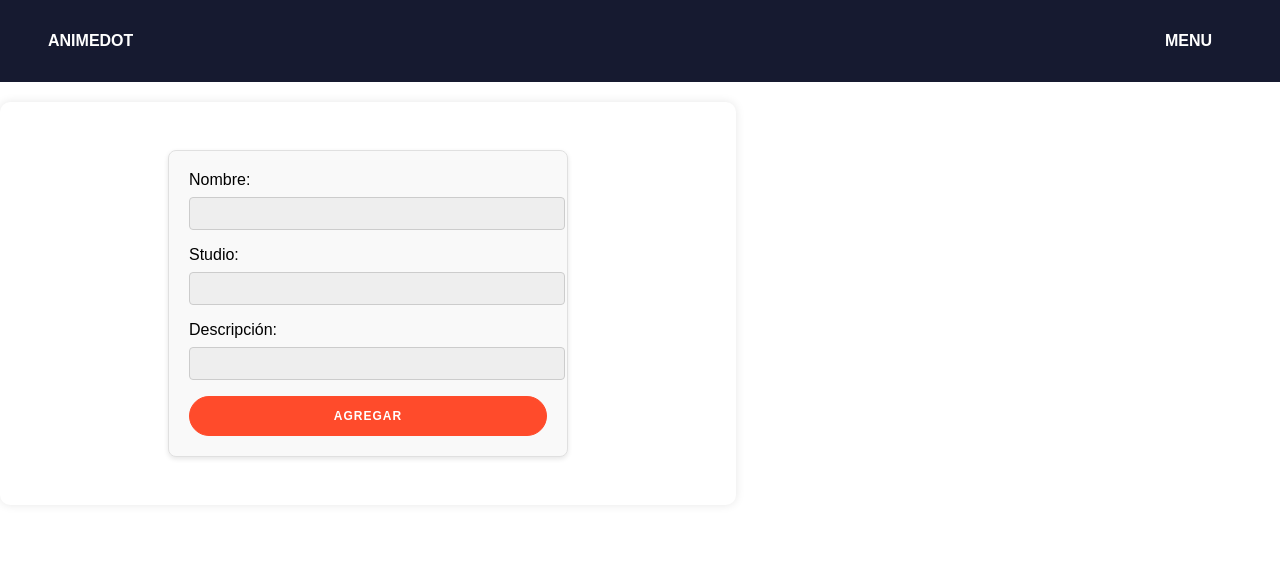
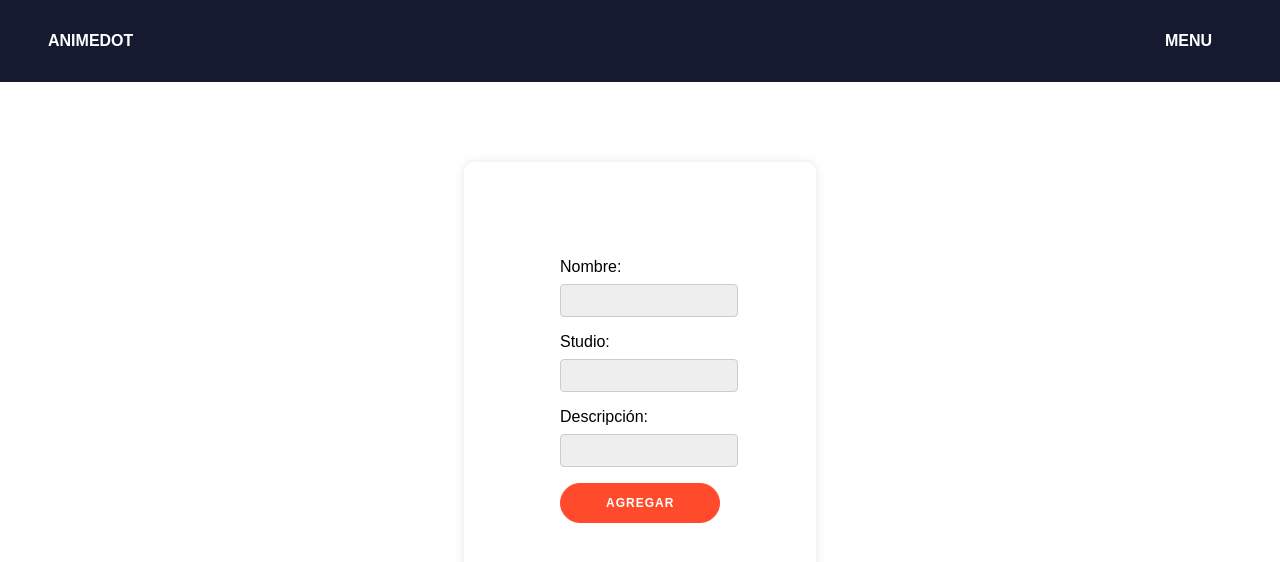
Before and after one commit to Unfiw/AnimeProject-FrontEnd, a React (Vite) app: page /agregar in a window 1280 px wide. Shown: the top 562 px of the page. Built offline with nearby package versions, Linux system fonts and the light colour scheme.

Commit message:
Menu fixed

```diff
--- a/src/css/Login.css
+++ b/src/css/Login.css
@@ -60,7 +60,7 @@ nav {
 .navButtons a:hover {
     color: #A9A9A9;
 }
-
+/**************************************/
 
 .cardContainer {
     display: flex;
@@ -69,8 +69,9 @@ nav {
     background-color: #ffffff;
     border-radius: 10px;
     box-shadow: 0 0 10px rgba(0, 0, 0, 0.1);
-    width: 50%; /* Adjust width as needed */
+    width: 20%; /* Adjust width as needed */
     padding: 3em; /* Adjust padding as needed */
+    margin: 0 auto;
 }
 
 .card {
@@ -78,7 +79,7 @@ nav {
     flex-direction: column;
     width: 100%;
     padding: 3em;
-    box-sizing: border-box;
+    background-color: white;
 }
 
 .card label {
--- a/src/css/menu.css
+++ b/src/css/menu.css
@@ -101,3 +101,7 @@ text {
 h1 {
     font-size: 2.2em;
 }
+
+.cardCaontainer {
+  margin: 1rem 0;
+}
--- a/src/css/styles.css
+++ b/src/css/styles.css
@@ -162,16 +162,16 @@ h1 {
 .cardContainer {
   display: flex;
   justify-content: center;
-  margin: 20px 0;
+  margin: 5rem auto 1rem auto ;
 }
 
 /* Card Styles */
 .card {
-  background-color: #f9f9f9; /* Light grey background for the card */
-  border: 1px solid #e0e0e0; /* Light grey border */
+  background-color: #fff; /* Light grey background for the card */
+ /* Light grey border */
   border-radius: 8px; /* Rounded corners */
-  box-shadow: 0 2px 5px rgba(0, 0, 0, 0.1); /* Subtle shadow */
-  padding: 20px; /* Padding inside the card */
+ /* Subtle shadow */
+  padding: 2  0px; /* Padding inside the card */
   max-width: 400px; /* Maximum width of the card */
   width: 100%; /* Ensure the card takes full width available */
 }
--- a/src/pages/LogIn.tsx
+++ b/src/pages/LogIn.tsx
@@ -94,12 +94,12 @@ const LogIn: React.FC = () => {
             <div className="navButtons">
               <Link to="/">INICIO</Link>
               <Link to="Login">LOGIN</Link>
+
               <li><a href="" className="fa-solid"></a></li>
             </div>
           </ul>
         </nav>
       </header>
-
       <body>
 
       <Data email={email} password={password} showData={showData} />
@@ -108,6 +108,7 @@ const LogIn: React.FC = () => {
 
             <div className="cardContainer">
               <div className='card'>
+
                 <label htmlFor="name">Email:</label>
                 <input type="text" id="name" name="name" value={email}
                   onChange={handleInputChange(setEmail)} />
--- a/src/pages/MenuPrincipal.tsx
+++ b/src/pages/MenuPrincipal.tsx
@@ -11,12 +11,12 @@ function MenuPrincipal() {
   const [email, setEmail] = useState<string>("")
   const [showData, setShowData] = useState<boolean>(false)
   const [user, setUser] = useState<any>(null)
-  const [categories, setCategories] = useState([])
+  const [animes, setAnimes] = useState([])
 
   const navigate = useNavigate()
 
   useEffect(() => {
-    if (localStorage.getItem("token")) fetchCategory();
+    if (localStorage.getItem("token")) fetchAnime();
   }, [])
 
   useEffect(() => {
@@ -25,7 +25,7 @@ function MenuPrincipal() {
     }
   }, [email]);
 
-  const handleInputChange = (stateUpdate: { (value: SetStateAction<string>): void; (value: SetStateAction<string>): void; (arg0: any): void }) => {
+  const handleInputChange = (stateUpdate: { (value: SetStateAction<string>): void; }) => {
     return (event: { target: { value: any } }) => {
       stateUpdate(event.target.value)
     }
@@ -35,7 +35,7 @@ function MenuPrincipal() {
     logIn({ email, password })
   }
 
-  const logIn = async ({ email, password }: { email: String, password: string }) => {
+  const logIn = async ({ email, password }: { email: string, password: string }) => {
     try {
       const response = await fetch(API_URL + "api/v1/auth/login", {
         method: 'POST',
@@ -50,7 +50,7 @@ function MenuPrincipal() {
         setUser(data)
         console.log(data.token);
         window.localStorage.setItem("token", data.token)
-        fetchCategory();
+        fetchAnime();
         alert("Bienvenido al sistema")
         navigate('menu-principal')
       } else {
@@ -61,16 +61,16 @@ function MenuPrincipal() {
     }
   }
 
-  const fetchCategory = async () => {
+  const fetchAnime = async () => {
     try {
-      const response = await fetch(API_URL + "api/v1/categories", {
+      const response = await fetch(API_URL + "api/v1/animes", {
         headers: {
           'Authorization': `Bearer ${localStorage.getItem("token")}`
         }
       })
       const data = await response.json()
       console.log(data)
-      setCategories(data);
+      setAnimes(data);
     } catch (error) {
       console.log(error)
     }
@@ -78,7 +78,6 @@ function MenuPrincipal() {
 
   return (
     <>
-
       <header>
         <nav className="nav">
           <ul className="leftList">
@@ -97,26 +96,22 @@ function MenuPrincipal() {
       </header>
 
       {
-    categories.length !== 0 && categories.map(categorie => (
-      <body>
-
+        animes.length !== 0 && animes.map(anime => (
+          <body key={anime._id}>
             <div className='cardContainer'>
-
-          <section key={categorie._id} className="card">
-              <p >Anime</p>
-              <p >{categorie.name}</p>
-              <p >{categorie.description}</p>
-              <p >{categorie._id}</p>
-
+              <section className="card">
+                <p>Anime</p>
+                <p>{anime.name}</p>
+                <p>{anime.studio}</p>
+                <p>{anime.description}</p>
+                <p>{anime._id}</p>
               </section>
             </div>
           </body>
         ))
       }
 
-
       <Data email={email} password={password} showData={showData} />
-
     </>
   )
 }
```
Lines whose indentation alone changed are shown as unchanged.
